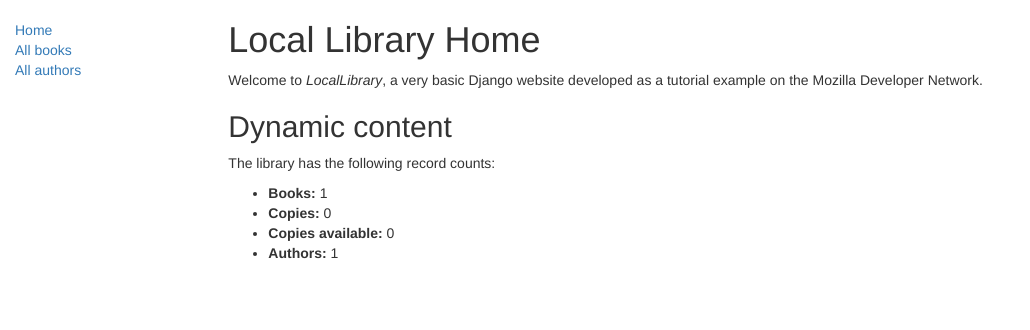
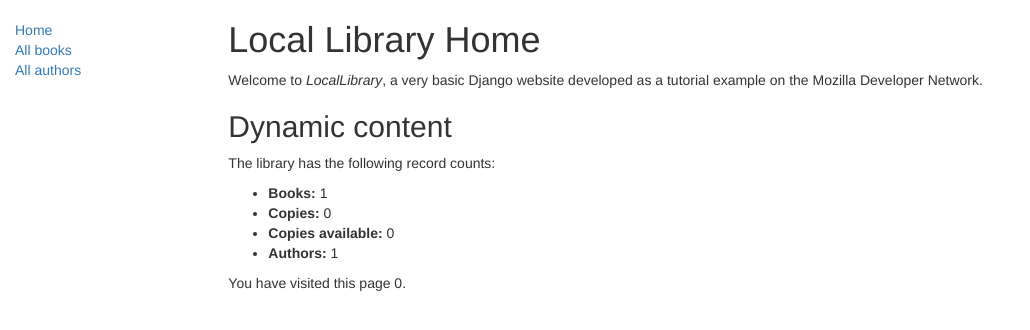
Before and after one commit to kristinatibeikina/library, a Django app: page /catalog/ in a window 1280 px wide. Shown: the top 330 px of the page, without its empty margins (0-1030 px from the left). Run offline with Django 4.2, Linux system fonts and the light colour scheme; data comes from the database, SQL or seed files in the repository; both versions use the stored data as it was after the commit; data that the repository does not hold is empty; some libraries are stand-ins or nearby versions.

Commit message:
Отображение заходов на сайт

```diff
--- a/locallibrary/catalog/templates/index.html
+++ b/locallibrary/catalog/templates/index.html
@@ -14,5 +14,9 @@
     <li><strong>Copies available:</strong> {{ num_instances_available }}</li>
     <li><strong>Authors:</strong> {{ num_authors }}</li>
   </ul>
+<p>
+  You have visited this page {{ num_visits }}{% if num_visits == 1 %} time{%
+  else %} times{% endif %}.
+</p>
 
 {% endblock %}
```
Also changed, not shown: locallibrary/db.sqlite3.
